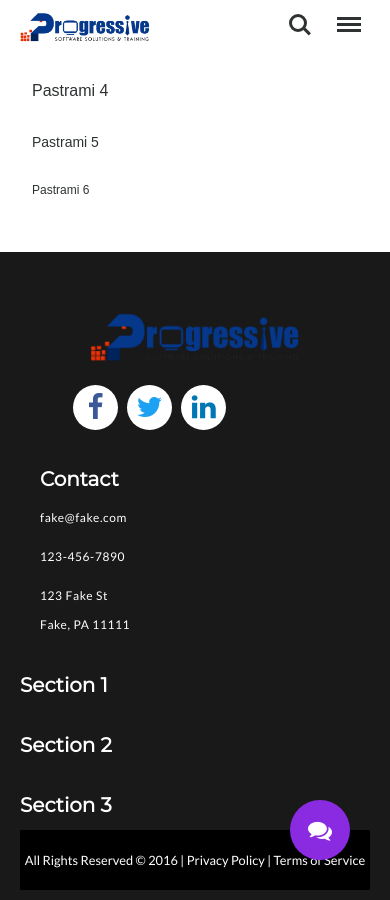
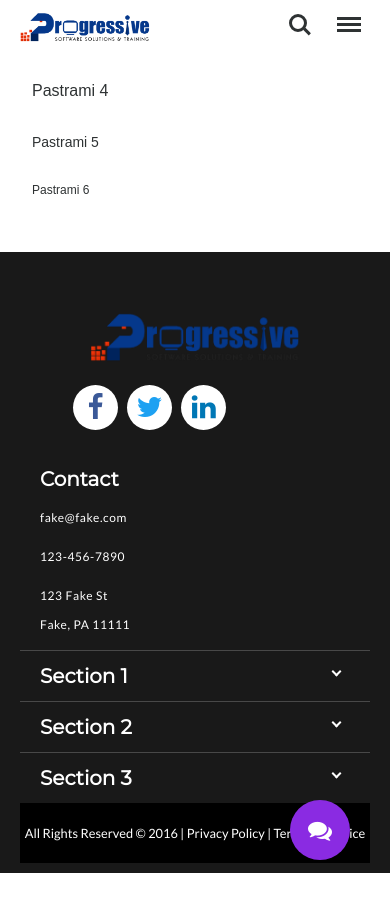
Before and after one commit to psstEdu/PSST, a Jekyll site: the page built from index.md, in a window 390 px wide and 900 px high, scrolled down 3135 px. Built offline with Jekyll 4.4.1, drawn with Linux system fonts in a browser that asks for light colours; after the commit the page ends 4008 px from its top, so only the background shows below that.

Commit message:
Update style.html

```diff
--- a/_includes/style.html
+++ b/_includes/style.html
@@ -1440,14 +1440,14 @@ footer .bottom-bar {
     width: 100%;
     padding: 0;
   }
-  footer .centered .footer-navigation .footer-links-holder .nav-inner-title {
+  footer .centered .footer-navigation .footer-links-holder h3 {
     margin: 0;
     padding: 10px 20px;
     border-top: #484848 1px solid;
     cursor: pointer;
     /* Down Arrows */
   }
-  footer .centered .footer-navigation .footer-links-holder .nav-inner-title::after {
+  footer .centered .footer-navigation .footer-links-holder h3::after {
     float: right;
     margin-right: 10px;
     content: "";
@@ -1470,7 +1470,7 @@ footer .bottom-bar {
     overflow: hidden;
     padding: 0 20px;
   }
-  footer .centered .footer-navigation .footer-links-holder.active .nav-inner-title::after {
+  footer .centered .footer-navigation .footer-links-holder.active h3::after {
     -moz-transform: rotate(-45deg);
     -ms-transform: rotate(-45deg);
     -webkit-transform: rotate(-45deg);
```
